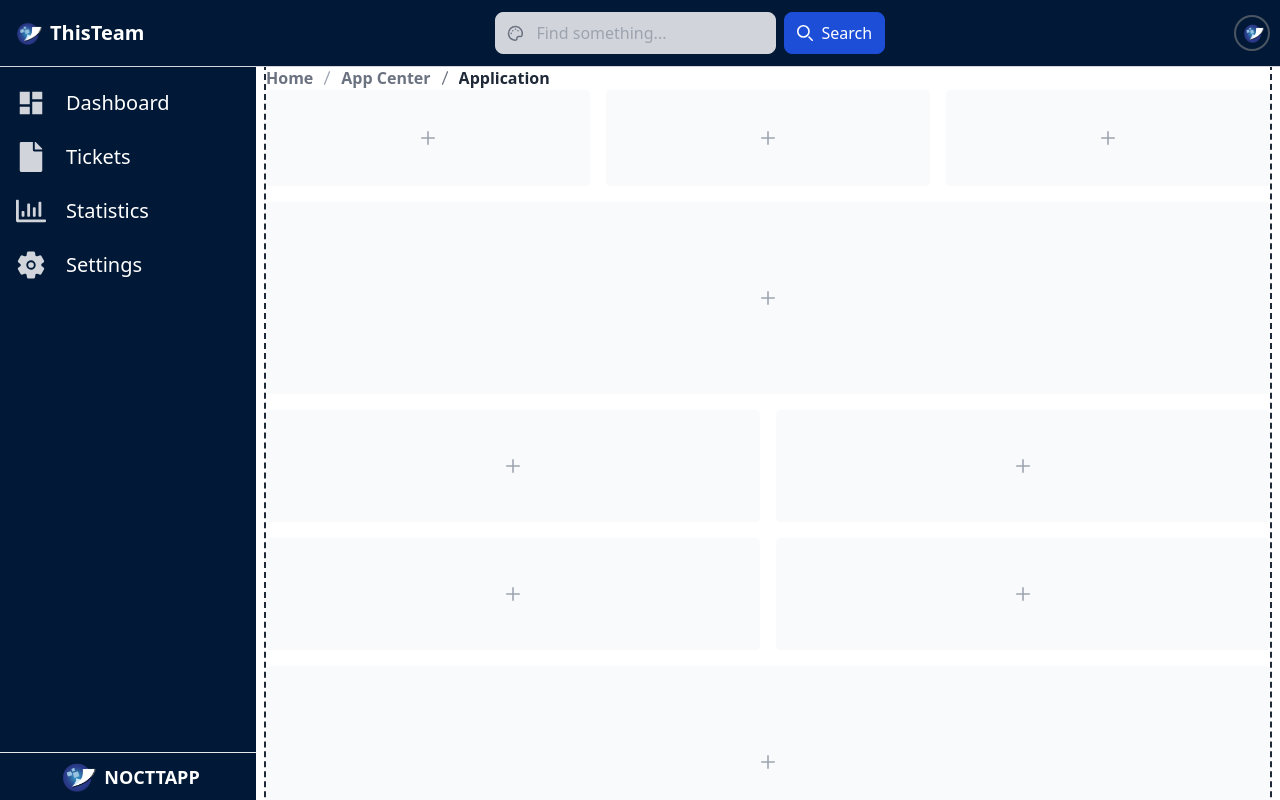
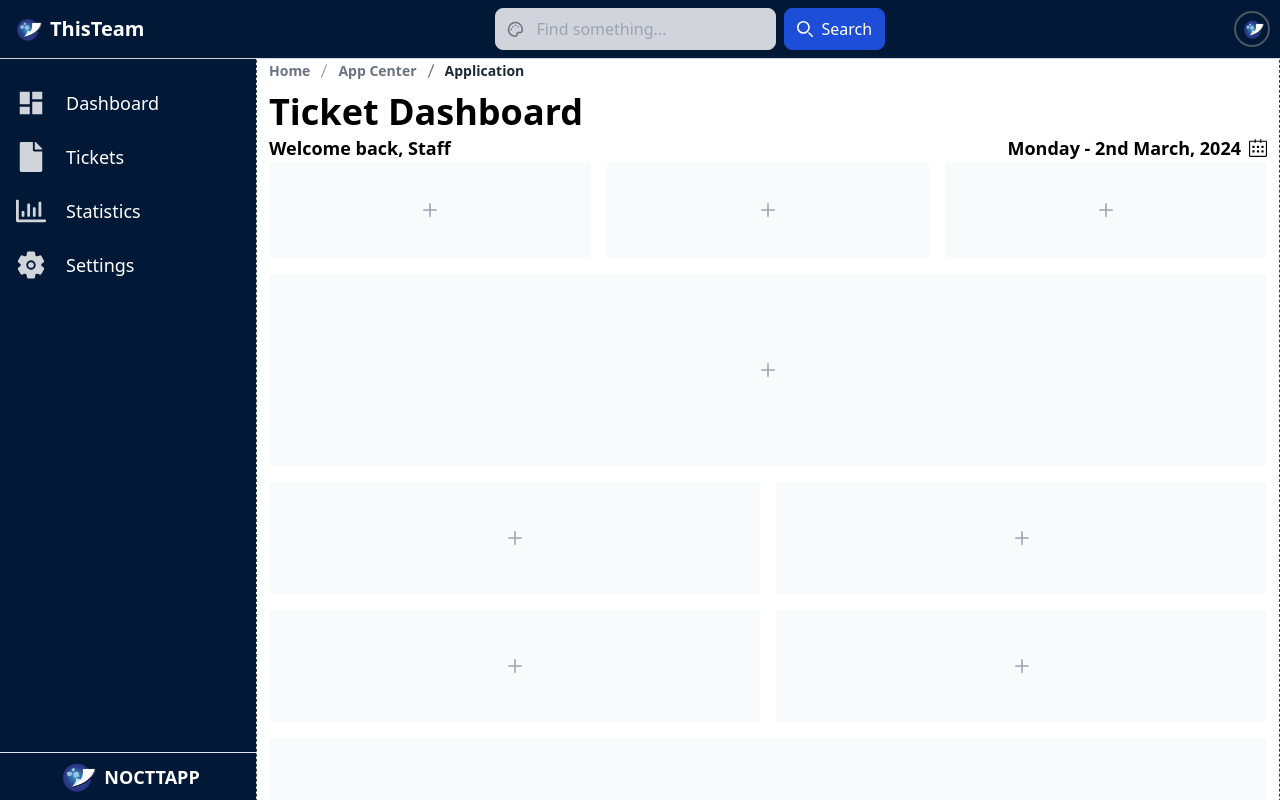
Before and after one commit to KharlAbban/Tailwind_App, a React (Vite) app: page / in a window 1280 px wide. Built offline with nearby package versions, Linux system fonts and the light colour scheme.

Commit message:
Add userContext

```diff
--- a/package.json
+++ b/package.json
@@ -10,10 +10,14 @@
     "preview": "vite preview"
   },
   "dependencies": {
+    "@sanity/client": "^6.15.1",
+    "@sanity/image-url": "^1.0.2",
+    "bcryptjs-react": "^2.4.6",
     "react": "^18.2.0",
     "react-dom": "^18.2.0",
     "react-icons": "^5.0.1",
-    "react-router-dom": "^6.22.2"
+    "react-router-dom": "^6.22.2",
+    "react-spinners": "^0.13.8"
   },
   "devDependencies": {
     "@types/react": "^18.2.56",
--- a/src/App.jsx
+++ b/src/App.jsx
@@ -1,10 +1,16 @@
-import DashboardPage from "./components/DashboardPage";
+import { RouterProvider, createBrowserRouter } from "react-router-dom";
+import DashboardLayout from "./layouts/DashboardLayout";
+
+const nocRouter = createBrowserRouter([
+  {
+    path: "/",
+    element: <DashboardLayout />,
+  }
+]);
 
 const App = () => {
   return (
-    <div className="">
-      <DashboardPage />
-    </div>
+    <RouterProvider router={nocRouter} />
   )
 }
 
--- a/src/components/Breadcrumb.jsx
+++ b/src/components/Breadcrumb.jsx
@@ -1,6 +1,6 @@
 const Breadcrumb = () => {
   return (
-    <ol class="flex items-center whitespace-nowrap text-gray-500 font-semibold" aria-label="Breadcrumb">
+    <ol class="text-sm flex items-center whitespace-nowrap text-gray-500 font-semibold" aria-label="Breadcrumb">
         <li class="inline-flex items-center">
             <a class="flex items-center hover:text-blue-600 focus:outline-none focus:text-blue-600" href="#">
             Home
--- a/src/components/Navbar.jsx
+++ b/src/components/Navbar.jsx
@@ -11,7 +11,7 @@ const Navbar = ({toggleSidebar}) => {
 
   return (
     <nav id='dashboardNav' className='fixed top-0 z-50 w-full bg-deepBlue border-gray-300 border-b'>
-        <div className='py-2 px-3'>
+        <div className='py-1 px-3'>
             <div className='flex items-center justify-between py-1'>
                 {/* Toggle icon and logo */}
                 <div className='flex items-center justify-start'>
--- a/src/components/SampleContent.jsx
+++ b/src/components/SampleContent.jsx
@@ -1,10 +1,20 @@
-import Breadcrumb from "./Breadcrumb";
+import { SlCalender } from "react-icons/sl";
+import { useUserContext } from "../utils/contexts/UserContext";
 
 const SampleContent = () => {
+    const user = useUserContext();
+
     return (
-    <div className="p-2 lg:ml-64 md:ml-16">
-            <div className="border-2 border-gray-800 border-dashed mt-14">
-        <Breadcrumb />
+        <>
+            <h2 className="flex justify-between font-semibold text-lg">
+                <span>
+                    Welcome back, {user}
+                </span>
+                <span className="flex items-center">
+                    Monday - 2nd March, 2024
+                    <SlCalender className="ml-2"/>
+                </span>
+            </h2>
             <div className="grid grid-cols-3 gap-4 mb-4">
                 <div className="flex items-center justify-center h-24 rounded bg-gray-50 dark:bg-gray-800">
                     <p className="text-2xl text-gray-400 dark:text-gray-500">
@@ -102,8 +112,7 @@ const SampleContent = () => {
                     </p>
                 </div>
             </div>
-            </div>
-        </div>
+        </>
     )
 }
 
--- a/src/components/Sidebar.jsx
+++ b/src/components/Sidebar.jsx
@@ -12,25 +12,25 @@ const Sidebar = ({sidebarVisibility}) => {
          <li>
             <a href="#" className="flex gap-2 w-full items-center p-2 text-white hover:bg-blue-900">
                <MdDashboard className="text-3xl ml-2 text-gray-300" />
-               <span className={`ms-3 lg:inline-block text-xl ${sidebarVisibility ? '' : 'hidden'}`}>Dashboard</span>
+               <span className={`ms-3 lg:inline-block text-lg ${sidebarVisibility ? '' : 'hidden'}`}>Dashboard</span>
             </a>
          </li>
          <li>
             <a href="#" className="flex gap-2 w-full items-center p-2 text-white hover:bg-blue-900">
                <FaFile className="text-3xl ml-2 text-gray-300" />
-               <span className={`ms-3 lg:inline-block text-xl ${sidebarVisibility ? '' : 'hidden'}`}>Tickets</span>
+               <span className={`ms-3 lg:inline-block text-lg ${sidebarVisibility ? '' : 'hidden'}`}>Tickets</span>
             </a>
          </li>
          <li>
             <a href="#" className="flex gap-2 w-full items-center p-2 text-white hover:bg-blue-900">
                <FaRegChartBar className="text-3xl ml-2 text-gray-300" />
-               <span className={`ms-3 lg:inline-block text-xl ${sidebarVisibility ? '' : 'hidden'}`}>Statistics</span>
+               <span className={`ms-3 lg:inline-block text-lg ${sidebarVisibility ? '' : 'hidden'}`}>Statistics</span>
             </a>
          </li>
          <li>
             <a href="#" className="flex gap-2 w-full items-center p-2 text-white hover:bg-blue-900">
                <IoSettings className="text-3xl ml-2 text-gray-300" />
-               <span className={`ms-3 lg:inline-block text-xl ${sidebarVisibility ? '' : 'hidden'}`}>Settings</span>
+               <span className={`ms-3 lg:inline-block text-lg ${sidebarVisibility ? '' : 'hidden'}`}>Settings</span>
             </a>
          </li>
       </ul>
--- /dev/null
+++ b/src/layouts/DashboardLayout.jsx
@@ -0,0 +1,49 @@
+import { useEffect, useState } from "react";
+import Navbar from "../components/Navbar";
+import Sidebar from "../components/Sidebar";
+import SampleContent from "../components/SampleContent";
+import { UserContext } from "../utils/contexts/UserContext";
+import Breadcrumb from "../components/Breadcrumb";
+
+const DashboardLayout = () => {
+    // Mmiscallenous actions
+    const userInfo = localStorage.getItem("userInfo") || "Staff";
+
+    // States
+    const [sidebarVisibility, setsidebarVisibility] = useState(false);
+
+    // Local functions
+    const toggleSidebar = () => {
+        setsidebarVisibility(!sidebarVisibility);
+    }
+    const handleWindowResize = () => {
+        if (window.innerWidth < 768) {
+            setsidebarVisibility(false);
+        }
+    }
+
+    // Effects
+    useEffect(() => {
+      window.addEventListener("resize", handleWindowResize);
+      return () => window.removeEventListener("resize", handleWindowResize);
+    }, [])
+
+  return (
+    <div className="p-0 m-0 w-screen h-screen overflow-x-hidden">
+        <UserContext.Provider value={userInfo}>
+            <Navbar toggleSidebar={toggleSidebar}/>
+            <Sidebar sidebarVisibility={sidebarVisibility} />
+
+            <div className="p-1 border border-dashed border-gray-700 lg:ml-64 md:ml-16">
+            <div className="px-2 mt-14">
+                <Breadcrumb />
+                <h1 className="font-bold leading-tight text-4xl mt-2">Ticket Dashboard</h1>
+                <SampleContent />
+            </div>
+            </div>
+        </UserContext.Provider>
+    </div>
+  )
+}
+
+export default DashboardLayout
--- /dev/null
+++ b/src/utils/contexts/UserContext.jsx
@@ -0,0 +1,33 @@
+import { createContext, useContext } from "react";
+
+// Create userContext
+export const UserContext = createContext(undefined);
+
+// Custom hook to check value of UserContext
+export function useUserContext () {
+    const user = useContext(UserContext);
+
+    // If user is undefined, throw an error
+    if (user === undefined) {
+        throw new Error("No UserContext defined!");
+    }
+
+    return user;
+}
+
+// Explanation of the Code above
+// This file houses everything related to the userContex
+// First we create the user context and allow the parent component to provide  it with a value
+// Then we create a custom hook, or function that checks to see that the userContext !== undefined
+// If it is, throw an error
+// Else, return the user
+// This custom hook is used by the component consuming the context
+// Import only the custom hook and use it just like useContext()
+
+// FLOW
+// Context is created with default undefined value
+// Parent must provide value
+// Component consuming context calls custom hook
+// Custom hook checks the current value of context(global) to make sure it has a value
+// If parent hasset a value, it returns the value,
+// If not, perform some action
```
Also changed, not shown: 1 other file (tests, documents, lock files or other folders). Lines whose indentation alone changed are shown as unchanged.
